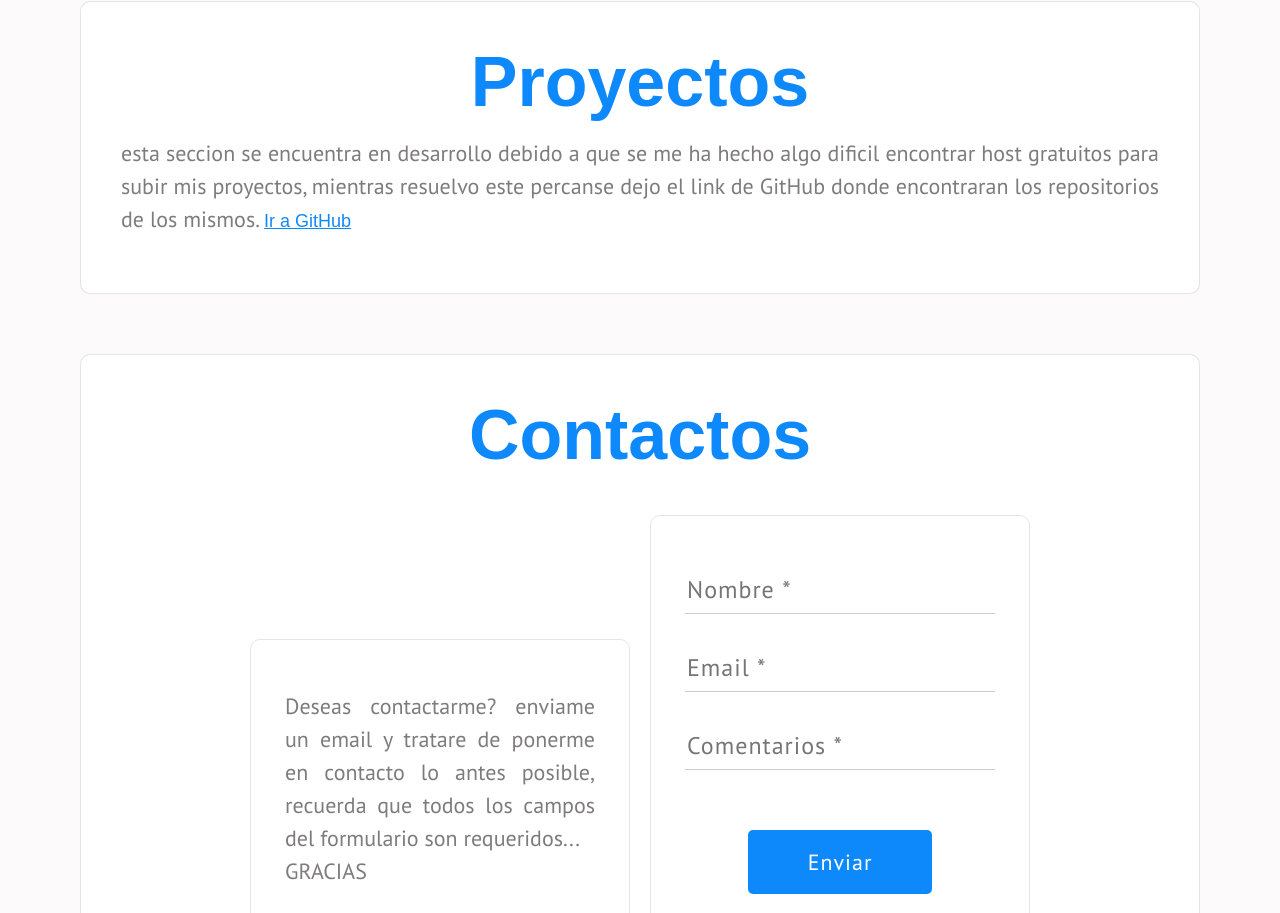
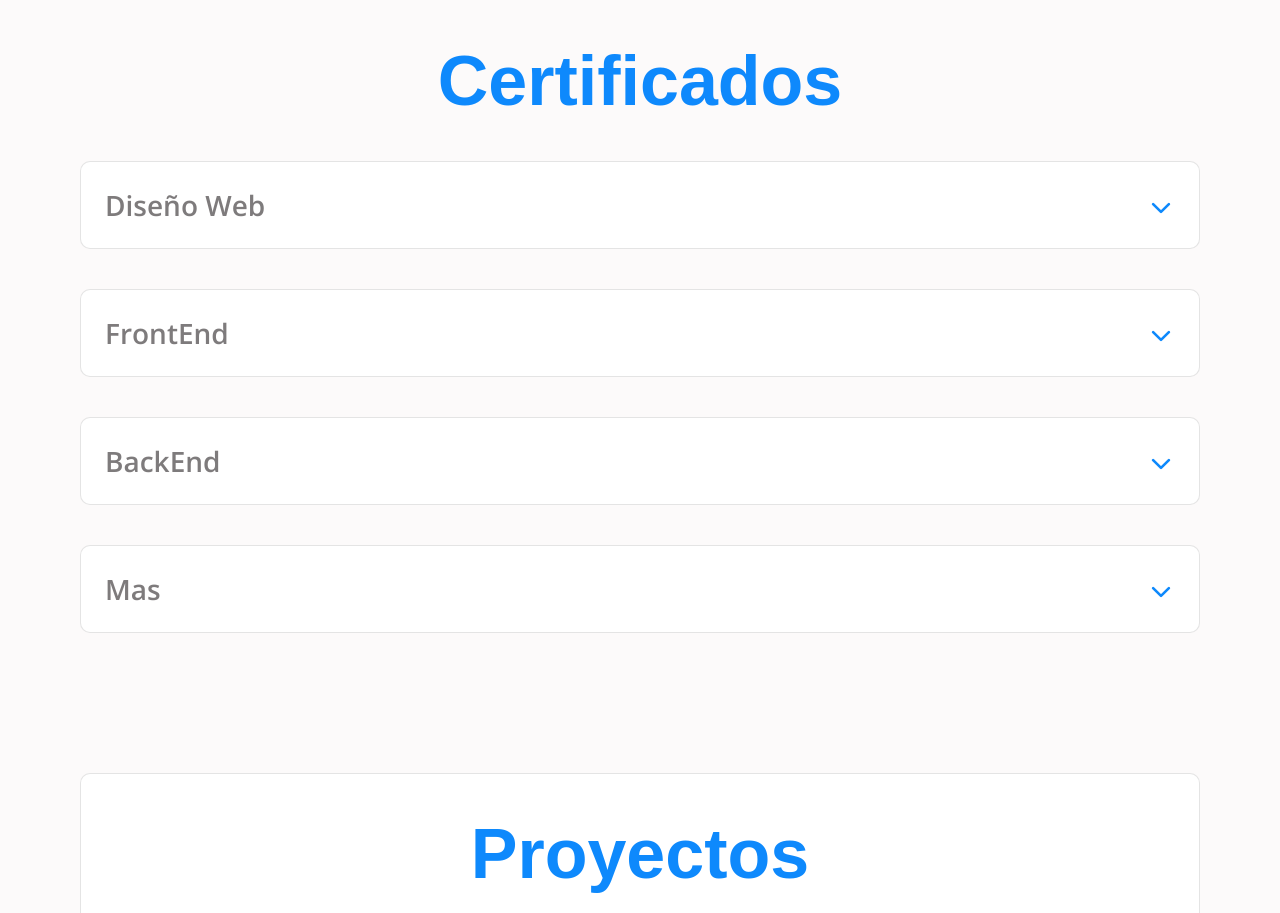
Before and after one commit to JeffersonSalazar/JeffersonSalazar.github.io, a plain HTML site: page index.html in a window 1280 px wide. Shown: the part 803-1716 px from the top of the page. Drawn offline with nearby package versions, Linux system fonts and the light colour scheme; some packages are replaced by stand-ins of ours; a script that the page names is missing; a web font is replaced by a local one.

Commit message:
agregamos los certificados

```diff
--- a/index.html
+++ b/index.html
@@ -322,39 +322,37 @@
 
 
 				<!--
-					COMPONENT_CERTIFICATES: le definimos un ID (certify)
-					para trabajarlo con 'src/js/navbar.js'
-					su hoja de estilos 'src/sass/layout/_certificados.scss'
+					COMPONENT_CERTIFICATES: su hoja de estilos 'src/sass/layout/_certificados.scss'
+					le definimos un ID (certify) para trabajarlo con 'src/js/navbar.js'
 				-->
-				<!-- <section class="component_certificates" id="certify"> -->
-					<!-- <h3 class="color_js">Certificados</h3> -->
+				<section class="component_certificates" id="certify">
+					<h3 class="color_js">Certificados</h3>
 
 					<!--
 						4 DIVS (container_certify) dentro de cada uno 2 SECTIONS
 					-->
-					<!-- <div class="container_certify"> -->
+					<div class="container_certify">
 						<!--
 							1 SECTION (box_title) dentro 1 TAG H2 1  TAG ION-ICON
 							con clase (icon_certify) para trabajarlo con 'src/js/certificates.js'
 						-->
-						<!-- <section class="box_title">
+						<section class="box_title">
 							<h2>Diseño Web</h2>
 							<ion-icon name="chevron-down-outline" class="icon_certify color_js"></ion-icon>
-						</section> -->
+						</section>
 
 						<!--
 							1 SECTION (container_body_certify) dentro 2 DIVS y 1 TAG P
 						-->
-						<!-- <section class="content_certify"> -->
+						<section class="content_certify">
 							<!--
 								1 DIV (box_academy) dentro 2 TAG H4
 							-->
-							<!-- <div class="box_academy">
 							<h4>Instituto:<strong> Udemy </strong></h4>
+
 							<h4>Intensidad:<strong> 77 Horas </strong></h4>
-							</div>
 
-							<p>
+							<p class="text_certify">
 								Creacion de sitios web responsive con<strong> html y css</strong>,
 								maquetacion avanzada con<strong> flexbox y grid loyout </strong>
 								implementacion de compiladores para css<strong> sass y less </strong>
@@ -362,13 +360,13 @@
 								<strong>DOM</strong> a travez de<strong> javascript</strong>, manejo
 								de eventos, uso de condicionales, bucles, arrays, objetos y mas... uso de
 								<strong> jquery </strong>para amimaciones que mejoran la experiencia de usuario.
-							</p> -->
+							</p>
 
 							<!--
 								1 DIV (box_certify) adentro TAGS A de descarga para los certificados
 								definimos una clase (links_donwload) para trabajarlas con 'src/js/navbar.js'
 							-->
-							<!-- <div class="box_certify">
+							<div class="box_certify">
 								<a href="./assets/docs/html1.pdf" download="certificado uno" title="descargar certificado" class="links_donwload color_js">1. Descargar Certificados</a>
 								<a href="./assets/docs/html2.pdf" download="certificado dos" title="descargar certificado" class="links_donwload color_js">2. Descargar Certificados</a>
 								<a href="./assets/docs/js1.pdf"  download="certificado tres" title="descargar certificado" class="links_donwload color_js">3. Descargar Certificados</a>
@@ -383,12 +381,11 @@
 						</section>
 
 						<section class="content_certify">
-							<div class="box_academy">
 							<h4>Instituto:<strong> Udemy </strong></h4>
+
 							<h4>Intensidad:<strong> 54 Horas </strong></h4>
-							</div>
 
-							<p>
+							<p class="text_certify">
 								Creacion de proyectos<strong> spa </strong>( single page application )
 								con<strong> angular </strong>implementando<strong> typescript </strong>
 								y las ultimas actualizaciones de <strong>ecmascript 6</strong>, todo sobre
@@ -412,12 +409,11 @@
 						</section>
 
 						<section class="content_certify">
-							<div class="box_academy">
 							<h4>Instituto:<strong> Udemy </strong></h4>
+
 							<h4>Intensidad:<strong> 24 Horas </strong></h4>
-							</div>
 
-							<p>
+							<p class="text_certify">
 								Creacion de un servidor local con<strong> nodejs </strong> y su framework mas
 								popular <strong>express</strong> uso de modulos morgan, cors, mysql, mongoose,
 								creacion de variables de entorno, generacion de tokens, encriptamiento de contraseñas,
@@ -441,17 +437,17 @@
 							<ion-icon name="chevron-down-outline" class="icon_certify color_js"></ion-icon>
 						</section>
 
-						<section class="content_certify">
-							<p>
+						<div class="content_certify">
+							<p class="text_certify">
 								Tengo cientos de horas consumidas en<strong> youtube </strong>sobre todo lo referente al
 								<strong>desarrollo web y la tecnologia</strong>, esta plataforma me ha ayudado a complementar
 								y afianzar los conocimientos adquiridos en estos <strong>3 años</strong>. Quiero compartirles
 								que al dia de hoy continua mi aprendizaje a travez de <strong>cursos y videos</strong> con el
 								objetivo de mantenerme a la vanguardia en cuanto a las <strong>nuevas tecnologias</strong>.
 							</p>
+						</div>
+					</div>
 				</section>
-					</div>
-				</section> -->
 
 
 				<!--
--- a/src/sass/layout/_certificados.scss
+++ b/src/sass/layout/_certificados.scss
@@ -1,11 +1,11 @@
 .component_certificates {
 
     @media (max-width: 900px) { // dispositivos 1000px <= <= <=
-        padding: 0 20px;
+        padding: 40px 20px;
     };
 
     @media (min-width: 1000px) { // dispositivos 1000px => => =>
-        padding: 0 50px;
+        padding: 40px 0;
     };
 
     .container_certify {
@@ -13,7 +13,7 @@
         border-radius: 10px;
         border: $border_one;
         margin: 40px 0;
-        padding: 24px 40px 20px;
+        padding: 24px;
 
         /*
             definimos FLEXBOX para alinear y centrar los elementos
@@ -27,11 +27,11 @@
             h2 {
                 color: $color_two;
                 font-family: 'Open Sans', sans-serif;
-                font-size: 32px;
+                font-size: 28px;
             };
 
             .icon_certify {
-                font-size: 32px;
+                font-size: 28px;
                 margin-top: 5px;
                 transition: transform .3s ease-in-out;
 
@@ -56,18 +56,15 @@
                 overflow: visible;
             };
 
-            .box_academy {
 
-                h4 {
-                    color: $color_two;
-                    margin: 10px 0;
-                };
+            h4 {
+                color: $color_two;
+                margin: 10px 0;
             };
 
-            p {
+
+            .text_certify {
                 margin: 40px 0;
-                text-align: justify;
-                line-height: 1.5;
             };
 
             .box_certify {
--- a/src/sass/main.scss
+++ b/src/sass/main.scss
@@ -124,7 +124,7 @@ h3 {
     font-family: 'Baloo', sans-serif;
 
     @media (max-width: 999px) { // dispositivos 999px <= <= <=
-        font-size: 50px;
+        font-size: 40px;
     };
 
     @media (min-width: 1000px) { // dispositivos 1000px => => =>
```
Also changed, not shown: src/sass/main.css, 1 other file. Lines whose indentation alone changed are shown as unchanged.
